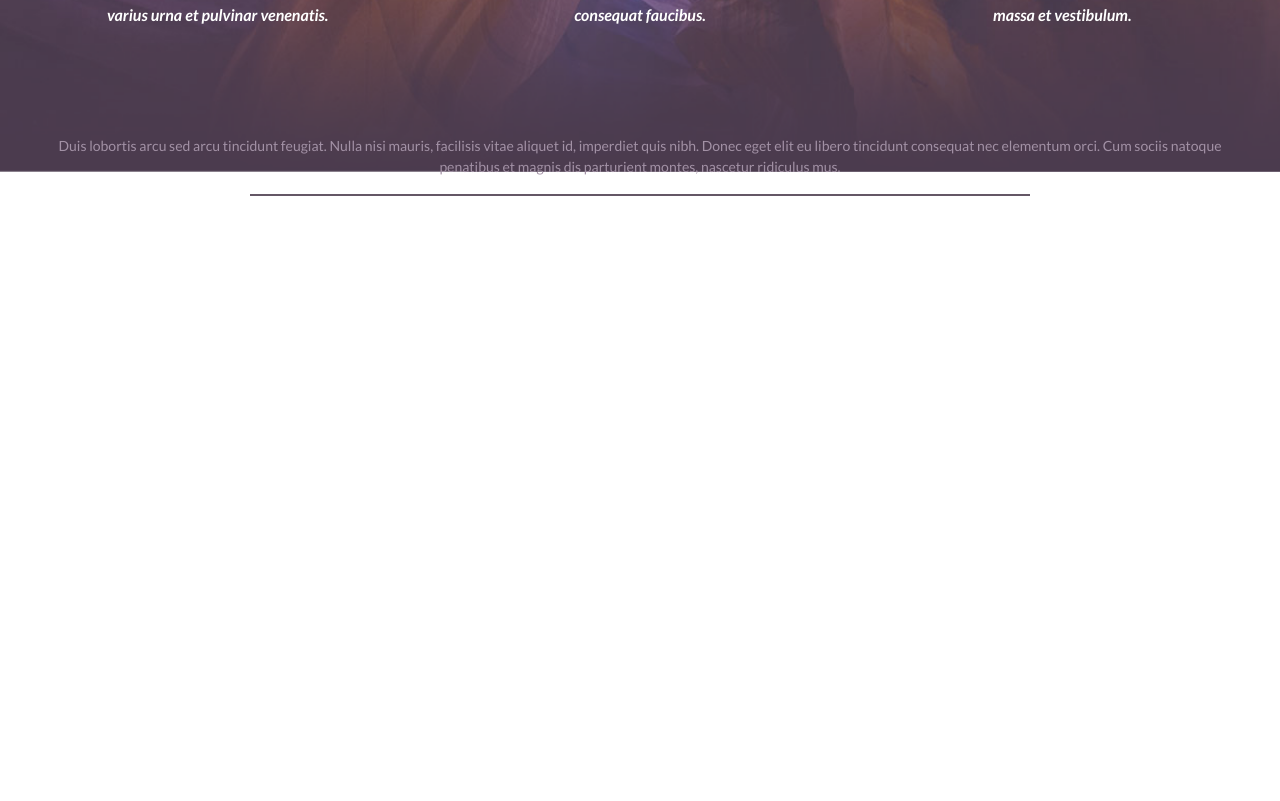
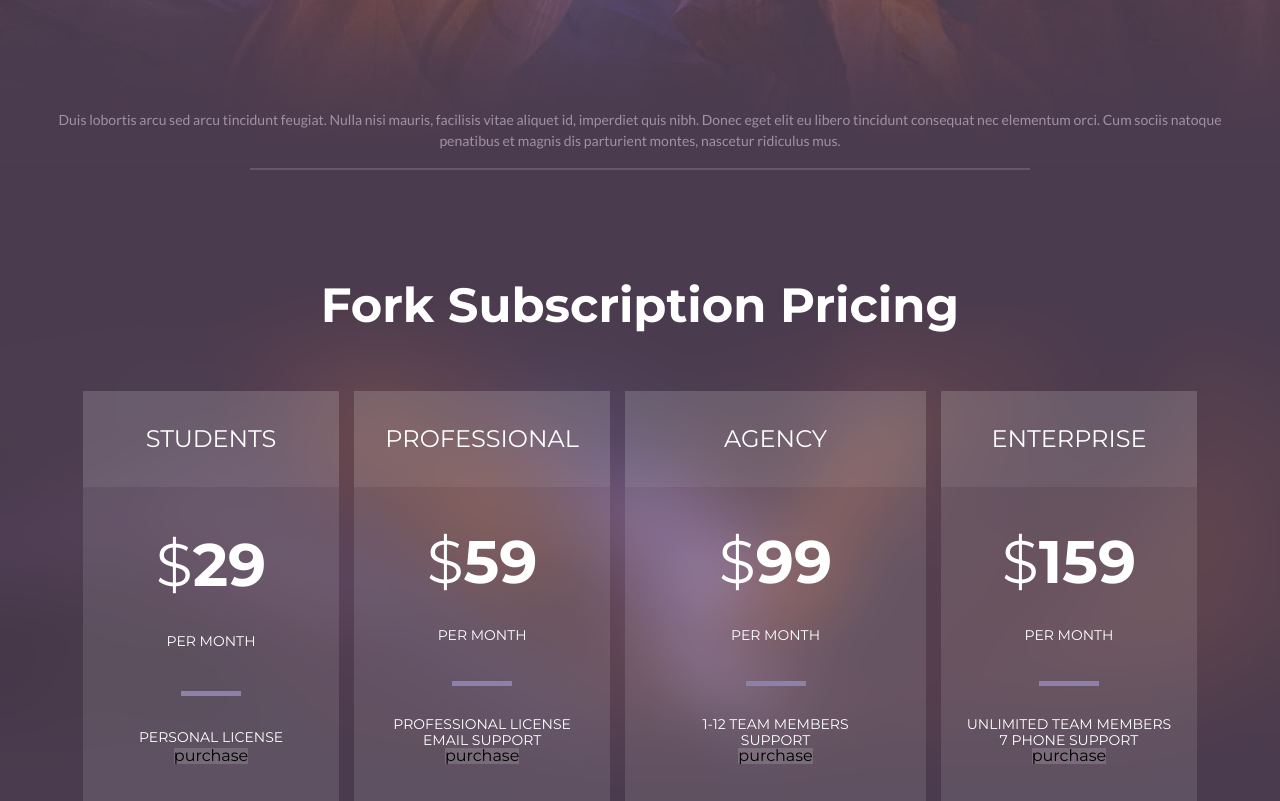
Before and after one commit to dkurnosova/step-project-forkio, a website: page index.html in a window 1280 px wide. Shown: the part 2543-3344 px from the top of the page. Before the commit the page ends 2739 px from the top, so only its background shows below. Drawn offline with Linux system fonts and the light colour scheme; files whose address does not match are found by name.

Commit message:
start of section prices

```diff
--- a/index.html
+++ b/index.html
@@ -173,7 +173,42 @@
         natoque penatibus et magnis dis parturient montes, nascetur ridiculus mus. </p>
     </div>
 </section>
-<section>
+<section class="prices-section">
+    <h2 class="prices-section__title">Fork Subscription Pricing</h2>
+    <div class="prices-section__wrapper">
+        <div class="tariff-plan">
+            <h3>Students</h3>
+            <h4 class="tariff-plan__price">$<span>29</span></h4>
+            <p>per Month</p>
+            <hr>
+            <p>Personal License</p>
+            <a href="#">purchase</a>
+        </div>
+        <div class="tariff-plan">
+            <h3>professional</h3>
+            <h4 class="tariff-plan__price">$<span>59</span></h4>
+            <p>per Month</p>
+            <hr>
+            <p>Professional License<br>Email Support</p>
+            <a href="#">purchase</a>
+        </div>
+        <div class="tariff-plan tariff-plan--main">
+            <h3>agency</h3>
+            <h4 class="tariff-plan__price">$<span>99</span></h4>
+            <p>per Month</p>
+            <hr>
+            <p>1-12 Team Members<br>Support</p>
+            <a href="#">purchase</a>
+        </div>
+        <div class="tariff-plan">
+            <h3>enterprise</h3>
+            <h4 class="tariff-plan__price">$<span>159</span></h4>
+            <p>per Month</p>
+            <hr>
+            <p class="tariff-plan__text">Unlimited Team Members<br> 7 Phone Support</p>
+            <a href="#">purchase</a>
+        </div>
+    </div>
 </section>
 <script src='./dist/js/scripts.min.js'></script>
 </body>
--- a/src/scss/sections/_people-talking.scss
+++ b/src/scss/sections/_people-talking.scss
@@ -1,5 +1,5 @@
 .people-section {
-  background: url(../img/testmonials.png) no-repeat center / cover;
+  background:  url(../img/testmonials.png) no-repeat center / cover, #4B3B4E;
 
   &__title {
     padding-top: 108px;
@@ -36,8 +36,8 @@
   grid-template-columns: repeat(3, 1fr);
   grid-template-rows: repeat(2, 1fr);
   column-gap: 87px;
-  row-gap: 116px;
-  margin-block: 82px 108px;
+  row-gap: 111px;
+  margin-block: 75px 114px;
 }
 
 .item {
@@ -53,9 +53,6 @@
   text-align: center;
   color: #FFFFFF;
 
-  &__text {
-    margin-top: 10px;
-  }
 }
 
 @media (max-width: 992px) {
--- a/src/scss/sections/_prices.scss
+++ b/src/scss/sections/_prices.scss
@@ -0,0 +1,82 @@
+.prices-section{
+    background-image: url(../../../dist/img/prices-background.png);
+    background-repeat: no-repeat;
+    background-position: center;
+    background-size: cover;
+    padding-inline: 10px;
+
+    &__title {
+        padding-top: rem(129);
+        color: #FFFFFF;
+        font-size: rem(48);
+        line-height: rem(50);
+        font-weight: bold;
+        text-align: center;
+        margin-bottom: rem(61);
+    }
+
+    &__wrapper{
+        max-width: rem(1114);
+        margin: 0 auto;
+        display: grid;
+        grid-template-columns: 1fr 1fr 27% 1fr;
+        column-gap: rem(15);
+    }
+}
+
+.tariff-plan{
+    background-color: rgba(255, 255, 255, 0.11);
+    color: #FFFFFF;
+    @include flex;
+    flex-direction: column;
+    justify-content: space-between;
+    padding-bottom: rem(37);
+
+    h3{
+        background-color: rgba(255, 255, 255, 0.06);
+        text-align: center;
+        width: 100%;
+        padding-block: rem(36);
+        font-size: rem(24);
+        text-transform: uppercase;
+    }
+
+    &__price{
+        margin-top: rem(30);
+        font-size: rem(60);
+        line-height: rem(90);
+        text-transform: uppercase;
+        text-align: center;
+        margin-bottom: rem(20);
+
+        span{
+            font-weight: 700;
+        }
+    }
+
+    p{
+        font-size: rem(14);
+        line-height: rem(16);
+        text-transform: uppercase;
+        text-align: center;
+    }
+
+    hr{
+        margin-top: rem(38);
+        width: 60px;
+        height: 5px;
+        background-color: #8D81AC;
+        border: none;
+        margin-bottom: rem(30);
+    }
+
+    &__text{
+        font-size: rem(16);
+        line-height: rem(18);
+    }
+
+    a{
+        background-color: rgba(255, 255, 255, 0.15);
+
+    }
+}
--- a/src/scss/sections/_what-you-get.scss
+++ b/src/scss/sections/_what-you-get.scss
@@ -39,6 +39,7 @@
     article{
         display: grid;
         grid-template-columns: 25% 75%;
+        column-gap: rem(23);
         justify-content: space-between;
 
         img{
@@ -94,7 +95,6 @@
         article{
             display: grid;
             grid-template-columns: 20% 80%;
-            justify-content: space-between;
         }
     }
 }
```
Also changed, not shown: README.md, dist/css/styles.min.css, dist/img/prices-background.png (added), src/img/prices-background.png (added).
